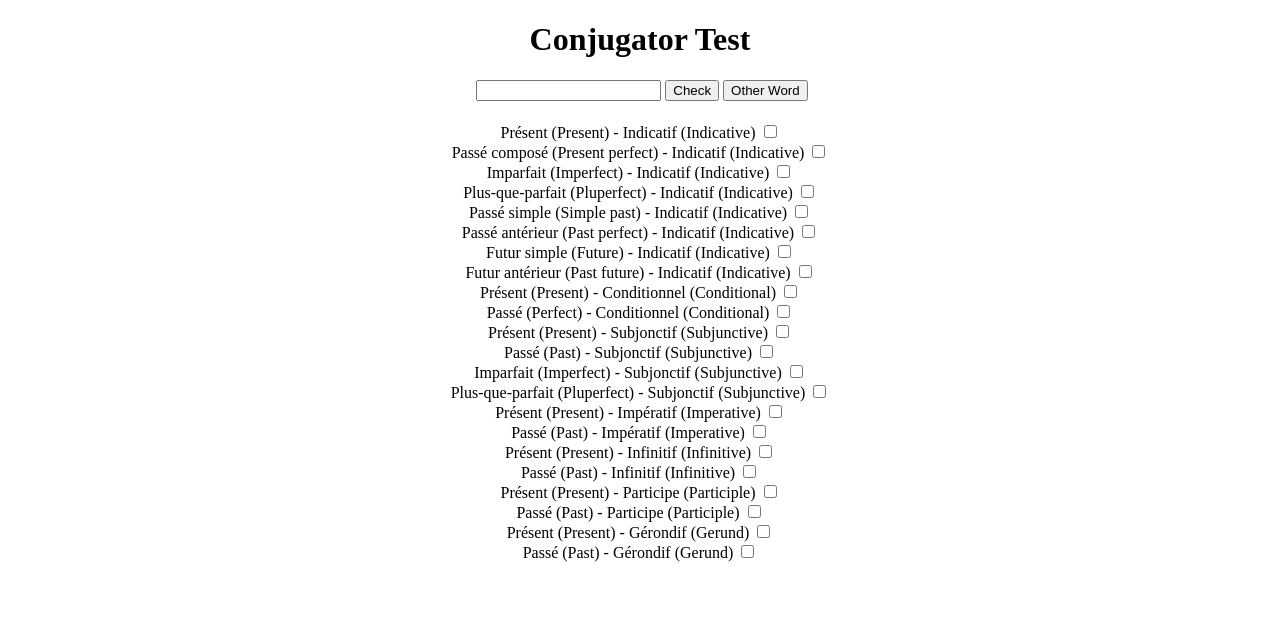
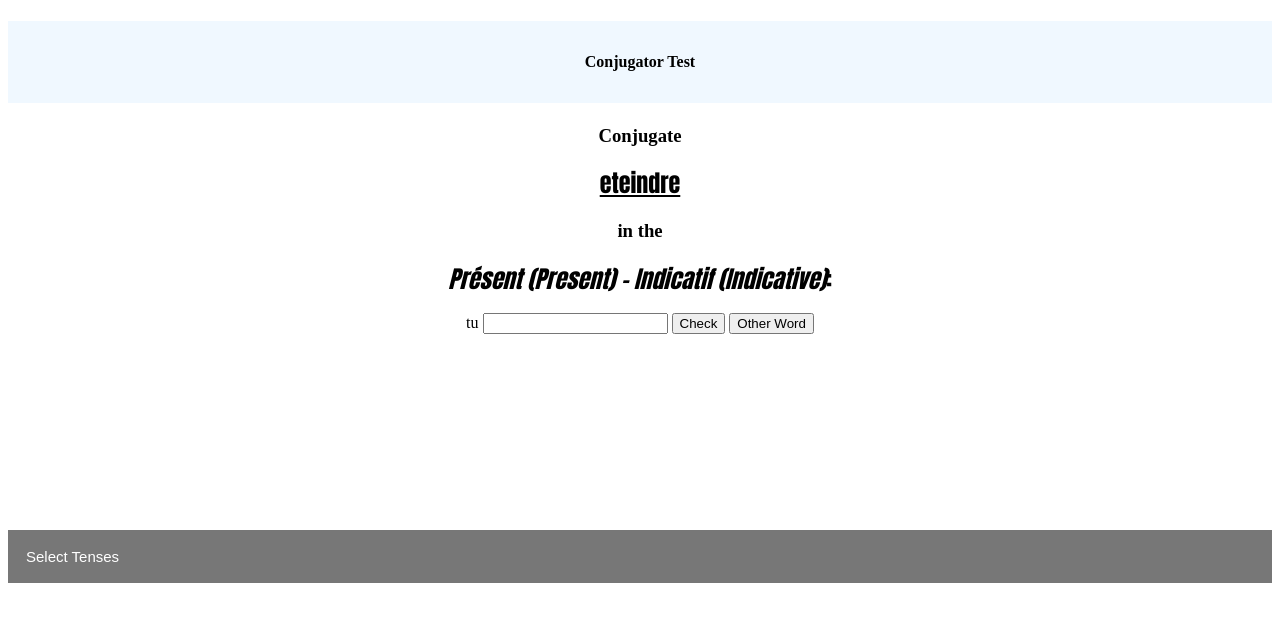
Before and after one commit to egidioln/french-test, a PHP site: page / in a window 1280 px wide. Shown: the top 622 px of the page. Run offline with PHP 8.4, Linux system fonts and the light colour scheme.

Commit message:
some css

```diff
--- a/conjugationTest.css
+++ b/conjugationTest.css
@@ -3,15 +3,59 @@
 }
 label {
     display: inline-block;
-    text-align: left;
 }
 .correct{
     color: green;
+    background-color: #AFA;
 }
 .wrong{
     color: red;
+    background-color:#FF8;
+}
+.answer{
+    padding: 2em;
+    margin: 2em;
+    font-size: large;
+    font-weight: 700;
 }
 
 form {
-margin: 1em;
+    margin: 1em;
 }
+
+.collapsible {
+    background-color: #777;
+    color: white;
+    cursor: pointer;
+    padding: 18px;
+    width: 100%;
+    border: none;
+    text-align: left;
+    outline: none;
+    font-size: 15px;
+}
+.active, .collapsible:hover {
+    background-color: #555;
+}
+
+.tenses {
+    padding: 10px 18px;
+    display: none;
+    overflow: hidden;
+    background-color: #f1f1f1;
+    text-align: left;
+}
+
+label {
+    white-space:nowrap;
+}
+#verbname,#verbtense {
+    font-size: x-large;
+    font-family: Impact, Haettenschweiler, 'Arial Narrow Bold', sans-serif;
+    font-weight: 200;
+}
+
+#title{
+    background-color: aliceblue;
+    padding: 2em;
+}
--- a/conjugationTest.js
+++ b/conjugationTest.js
@@ -8,6 +8,7 @@ var currConj;
 var expAns = ""
 const checkboxes = Array.from(document.querySelectorAll("input[type='checkbox']"))
 const verbInfo = document.getElementById("verbname")
+const tenseInfo = document.getElementById("verbtense")
 const inputText = document.getElementById("verbConj")
 const inputLabel = document.getElementById("verbLabel")
 const feedback = document.getElementById("feedback")
@@ -36,15 +37,16 @@ function updateWord(){
             conj = getConjugation(v)
 
         } while (!checkboxes.some(x => x.checked && x.name==conj[0]));
-        feedback.innerHTML = ""
-        verbInfo.innerHTML = "Conjugate <u>" + v + "</u> in the <em>" + conj[0] +"</em>:"
+        feedback.innerHTML = "<div class='answer'></div><br><br>"
+        verbInfo.innerHTML = "<u>" + v + "</u>"
+        tenseInfo.innerHTML = "<em>" + conj[0] +"</em>:"
         currVerb = v
         currConj = conj
         var i = Math.floor(Math.random()*conj[1].length)
         var aux = conj[1][i].split(/\'| /)
         person = aux.shift()
         expAns = aux.join(" ")
-        inputLabel.innerHTML = person
+        inputLabel.innerHTML = person + ((person=="j")?"'":"");
         inputText.value = ""
     }
 }
@@ -52,9 +54,32 @@ function updateWord(){
 function check(){
     if (expAns !=""){
         if (expAns == inputText.value)
-            feedback.innerHTML = '<span class="correct">Correct!</span>'
+            feedback.innerHTML = '<div class="correct answer">Correct!</div>'
         else
-            feedback.innerHTML = `<span class="wrong">Wrong!</span><br>The right answer is <u>${expAns}</u>`
+            feedback.innerHTML = `<div class="wrong answer">Wrong!</div>The right answer is <u>${expAns}</u>`
     }
 
 }
+
+
+//
+//
+var coll = document.getElementsByClassName("collapsible");
+var i;
+
+for (i = 0; i < coll.length; i++) {
+  coll[i].addEventListener("click", function() {
+    this.classList.toggle("active");
+    var content = this.nextElementSibling;
+    if (content.style.display === "block") {
+      content.style.display = "none";
+    } else {
+      content.style.display = "block";
+    }
+  });
+}
+
+document.querySelector("#verbConj").addEventListener("keyup",(event)=>{
+    if(event.keyCode==38)
+        updateWord()
+})
--- a/index.html
+++ b/index.html
@@ -3,64 +3,115 @@
 <head>
     <link rel="stylesheet" href="conjugationTest.css">
     <meta charset="UTF-8">
-    <title>Document</title>
+    <!-- <meta name="viewport" content="width=device-width, initial-scale=1"> -->
+
+    <title>Conjugation Test</title>
 </head>
 <body>
     <div class="mainbody">
-    <h1>Conjugator Test</h1>
-    <h3 id="verbname"></h3>
-        <form action="">
+    <h4 id="title">Conjugator Test</h4>
+    <h3>Conjugate</h3>
+    <div id="verbname"></div>
+    <h3>in the</h3>
+    <div id="verbtense"></div>
+        <form action="javascript:check()" autocomplete="off">
             <label id="verbLabel" for="verbConj"></label>
-            <input id="verbConj" type="text">
+            <input id="verbConj" type="text" autocomplete="false">
             <input id="checkBtn" type="button" onclick="check()" value="Check">
-            <input id="otherBtn" type="button" onclick="updateWord()"  value="Other Word">
+            <input id="otherBtn" type="button" onclick="updateWord()" value="Other Word">
         </form>
-        <h4 id="feedback"></h4>
+        <p id="feedback"></p>
+        <button type="button" class="collapsible">Select Tenses</button>
+        <div class="tenses">
+            <div class="tense">
                 <label id="labelt0" for="t0"> Présent (Present) - Indicatif (Indicative)</label>
-            <input type="checkbox" name="Présent (Present) - Indicatif (Indicative)" id="t0"><br>
+                <input type="checkbox" checked="True" name="Présent (Present) - Indicatif (Indicative)" id="t0"><br>
+            </div>
+            <div class="tense">
                 <label id="labelt1" for="t1"> Passé composé (Present perfect) - Indicatif (Indicative)</label>
                 <input type="checkbox" name="Passé composé (Present perfect) - Indicatif (Indicative)" id="t1"><br>
+            </div>
+            <div class="tense">
                 <label id="labelt2" for="t2"> Imparfait (Imperfect) - Indicatif (Indicative)</label>
                 <input type="checkbox" name="Imparfait (Imperfect) - Indicatif (Indicative)" id="t2"><br>
+            </div>
+            <div class="tense">
                 <label id="labelt3" for="t3"> Plus-que-parfait (Pluperfect) - Indicatif (Indicative)</label>
                 <input type="checkbox" name="Plus-que-parfait (Pluperfect) - Indicatif (Indicative)" id="t3"><br>
+            </div>
+            <div class="tense">
                 <label id="labelt4" for="t4"> Passé simple (Simple past) - Indicatif (Indicative)</label>
                 <input type="checkbox" name="Passé simple (Simple past) - Indicatif (Indicative)" id="t4"><br>
+            </div>
+            <div class="tense">
                 <label id="labelt5" for="t5"> Passé antérieur (Past perfect) - Indicatif (Indicative)</label>
                 <input type="checkbox" name="Passé antérieur (Past perfect) - Indicatif (Indicative)" id="t5"><br>
+            </div>
+            <div class="tense">
                 <label id="labelt6" for="t6"> Futur simple (Future) - Indicatif (Indicative)</label>
                 <input type="checkbox" name="Futur simple (Future) - Indicatif (Indicative)" id="t6"><br>
+            </div>
+            <div class="tense">
                 <label id="labelt7" for="t7"> Futur antérieur (Past future) - Indicatif (Indicative)</label>
                 <input type="checkbox" name="Futur antérieur (Past future) - Indicatif (Indicative)" id="t7"><br>
+            </div>
+            <div class="tense">
                 <label id="labelt8" for="t8"> Présent (Present) - Conditionnel (Conditional)</label>
                 <input type="checkbox" name="Présent (Present) - Conditionnel (Conditional)" id="t8"><br>
+            </div>
+            <div class="tense">
                 <label id="labelt9" for="t9"> Passé (Perfect) - Conditionnel (Conditional)</label>
                 <input type="checkbox" name="Passé (Perfect) - Conditionnel (Conditional)" id="t9"><br>
+            </div>
+            <div class="tense">
                 <label id="labelt10" for="t10"> Présent (Present) - Subjonctif (Subjunctive)</label>
                 <input type="checkbox" name="Présent (Present) - Subjonctif (Subjunctive)" id="t10"><br>
+            </div>
+            <div class="tense">
                 <label id="labelt11" for="t11"> Passé (Past) - Subjonctif (Subjunctive)</label>
                 <input type="checkbox" name="Passé (Past) - Subjonctif (Subjunctive)" id="t11"><br>
+            </div>
+            <div class="tense">
                 <label id="labelt12" for="t12"> Imparfait (Imperfect) - Subjonctif (Subjunctive)</label>
                 <input type="checkbox" name="Imparfait (Imperfect) - Subjonctif (Subjunctive)" id="t12"><br>
+            </div>
+            <div class="tense">
                 <label id="labelt13" for="t13"> Plus-que-parfait (Pluperfect) - Subjonctif (Subjunctive)</label>
                 <input type="checkbox" name="Plus-que-parfait (Pluperfect) - Subjonctif (Subjunctive)" id="t13"><br>
+            </div>
+            <div class="tense">
                 <label id="labelt14" for="t14"> Présent (Present) - Impératif (Imperative)</label>
                 <input type="checkbox" name="Présent (Present) - Impératif (Imperative)" id="t14"><br>
+            </div>
+            <div class="tense">
                 <label id="labelt15" for="t15"> Passé (Past) - Impératif (Imperative)</label>
                 <input type="checkbox" name="Passé (Past) - Impératif (Imperative)" id="t15"><br>
+            </div>
+            <div class="tense">
                 <label id="labelt16" for="t16"> Présent (Present) - Infinitif (Infinitive)</label>
                 <input type="checkbox" name="Présent (Present) - Infinitif (Infinitive)" id="t16"><br>
+            </div>
+            <div class="tense">
                 <label id="labelt17" for="t17"> Passé (Past) - Infinitif (Infinitive)</label>
                 <input type="checkbox" name="Passé (Past) - Infinitif (Infinitive)" id="t17"><br>
+            </div>
+            <div class="tense">
                 <label id="labelt18" for="t18"> Présent (Present) - Participe (Participle)</label>
                 <input type="checkbox" name="Présent (Present) - Participe (Participle)" id="t18"><br>
+            </div>
+            <div class="tense">
                 <label id="labelt19" for="t19"> Passé (Past) - Participe (Participle)</label>
                 <input type="checkbox" name="Passé (Past) - Participe (Participle)" id="t19"><br>
+            </div>
+            <div class="tense">
                 <label id="labelt20" for="t20"> Présent (Present) - Gérondif (Gerund)</label>
                 <input type="checkbox" name="Présent (Present) - Gérondif (Gerund)" id="t20"><br>
+            </div>
+            <div class="tense">
                 <label id="labelt21" for="t21"> Passé (Past) - Gérondif (Gerund)</label>
                 <input type="checkbox" name="Passé (Past) - Gérondif (Gerund)" id="t21"><br>
-
+            </div>
+        </div>
     </div>
 </body>
 <script src="conjugationTest.js"></script>
```
Lines whose indentation alone changed are shown as unchanged.
